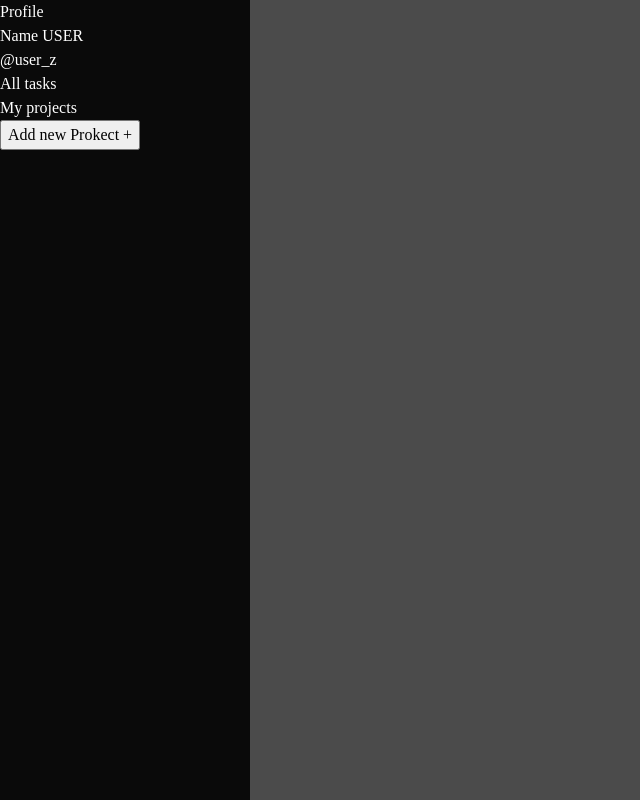
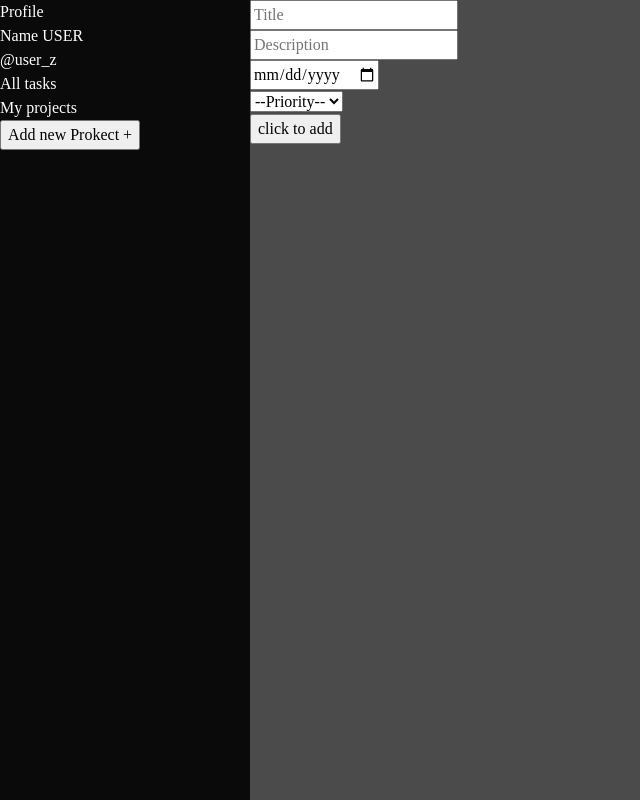
Before and after one commit to Yeryalex/Doit, a website built with webpack: page src/index.html in a window 1280 px wide. Shown: the whole page, without its empty margins (0-640 px from the left). Built offline with nearby package versions, Linux system fonts and the light colour scheme.

Commit message:
Access input ellements through a click event

```diff
--- a/src/index.html
+++ b/src/index.html
@@ -21,10 +21,36 @@
 
             <button>Add new Prokect +</button>
         </div>
-        <div class="task-container">
-            <!-- <div class="balls"></div>
-            <div class="balls"></div>
-            <div class="balls"></div> -->
+        <div class="main-container">
+           <div class="task-container">
+
+           </div>
+
+            <form action="#">
+                <p>
+                    <label for="title"></label>
+                    <input type="text" id="title" placeholder="Title">
+                </p>
+                <p>
+                    <label for="description"></label>
+                    <input type="text" id="description" placeholder="Description">
+                </p>
+                <p>
+                    <label for="dueDate"></label>
+                    <input type="date" id="dueDate">
+                </p>
+                <p>
+                    <label for="priority"></label>
+                    <select name="Priority" id="priority">
+                        <option value="">--Priority--</option>
+                        <option value="High">High</option>
+                        <option value="Medium">Medium</option>
+                        <option value="Low">Low</option>
+                    </select>
+
+                </p>
+                <button class="button-input">click to add</button>
+            </form>
         </div>
     </main>
 </body>
--- a/src/index.js
+++ b/src/index.js
@@ -1,4 +1,16 @@
 import "./style.css"
 import { message } from "./home.js"
 
-console.log(message);
+const title = document.querySelector("#title");
+const description = document.querySelector("#description");
+const dueDate = document.querySelector("#dueDate");
+const priority = document.querySelector("#priority");
+const buttonInput = document.querySelector(".button-input");
+
+buttonInput.addEventListener("click", (e) => {
+    e.preventDefault();
+    console.log(title.value);
+    console.log(description.value);
+    console.log(dueDate.value);
+    console.log(priority.value);
+});
--- a/src/style.css
+++ b/src/style.css
@@ -15,7 +15,8 @@
   body {
     line-height: 1.5;
     -webkit-font-smoothing: antialiased;
-  }
+    background-color: rgb(91, 55, 8);
+  }s
 
   img, picture, video, canvas, svg {
     display: block;
@@ -49,32 +50,12 @@ main {
   color: white;
 }
 
-.task-container {
+.main-container {
   background-color: rgb(75, 75, 75);
   position: relative;
 }
 
-/* .balls {
-  border: 1px solid rgb(13, 74, 161);
-  height: 400px;
-  width: 400px;
-  border-radius: 100%;
-  background-color: rgb(39, 100, 214);
-  box-shadow: 3px 3px 3px rgb(13, 74, 161);
+.task {
+  color: white;
+  border: 1px solid white;
 }
-
-.task-container :first-child {
-  position: absolute;
-  right: -100px;
-}
-
-.task-container :nth-child(2) {
-  position: absolute;
-  right: -30px;
-  top: 100px;
-}
-.task-container :last-child {
-  position: absolute;
-  right: -30px;
-  bottom: 100px;
-} */
```
